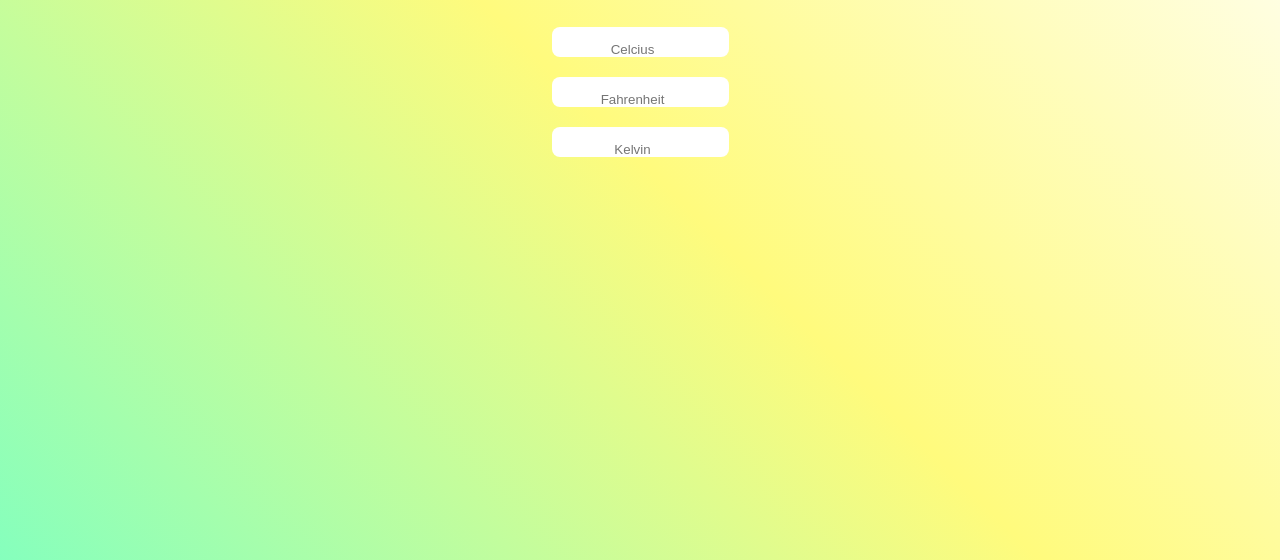
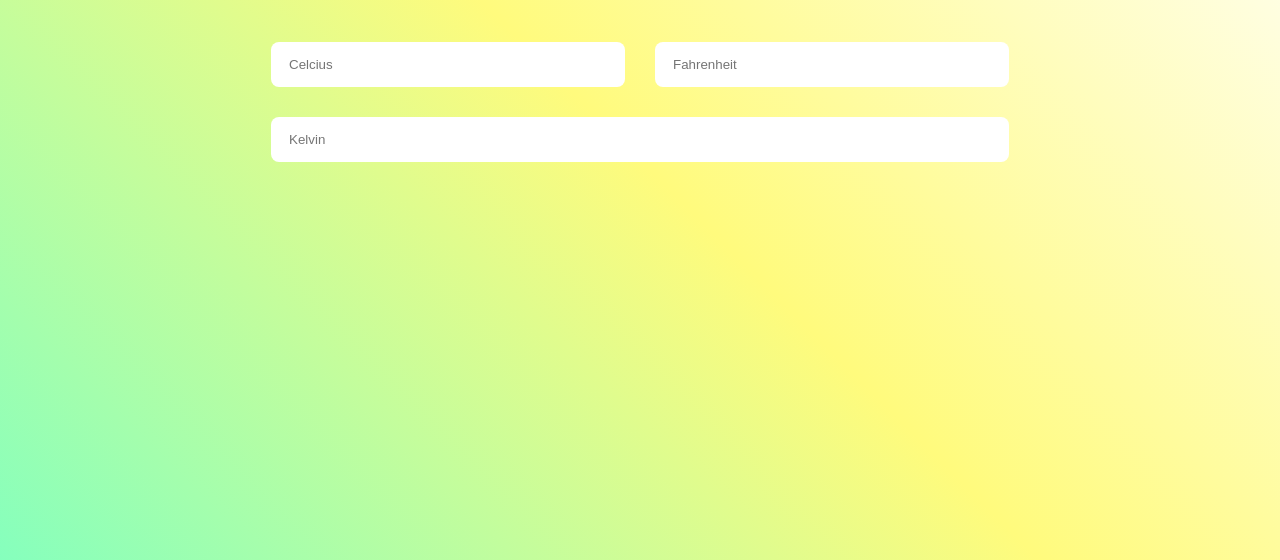
Before and after one commit to zillomoons/temperature_converter, a plain HTML site: page index.html in a window 1280 px wide. Shown: the part 240-800 px from the top of the page. Drawn offline with Linux system fonts and the light colour scheme.

Commit message:
added styles

```diff
--- a/style.css
+++ b/style.css
@@ -22,21 +22,22 @@ h1 {
 
 .inputs {
     display: flex;
-    flex-direction: column;
+    flex-wrap: wrap;
     align-items: center;
     justify-content: center;
-    gap: 20px;
+
     max-width: 768px;
     margin: 0 auto;
 }
 
 .inputs .input {
-    padding-top: 15px;
+    flex: 1 1 40%;
+    margin: 15px;
+    appearance: none;
+    outline: none;
     border: none;
+    padding: 15px 18px;
     border-radius: 8px;
-    outline: none;
-    appearance: none;
-    text-align: center;
     transition: 0.4s;
 }
 .inputs:focus {
```
